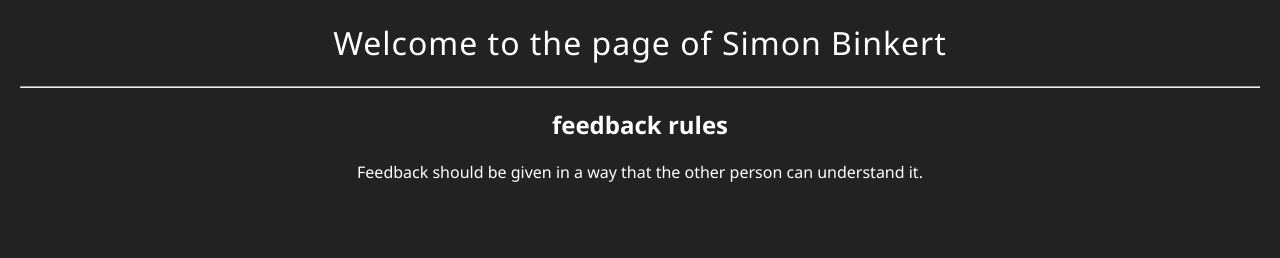
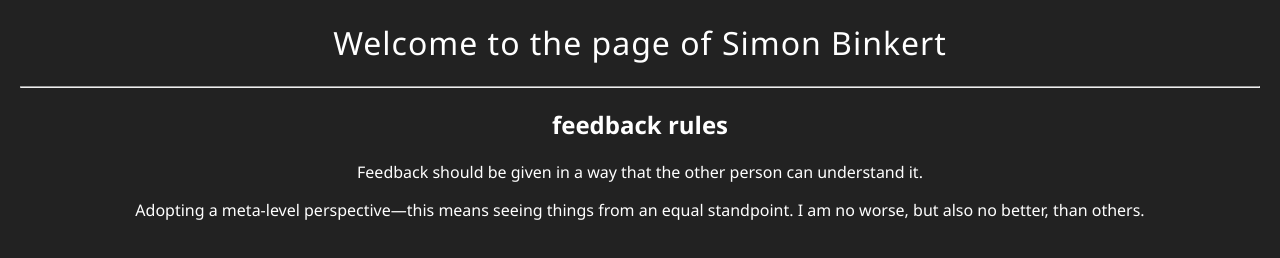
Before and after one commit to seimischleimi/seimischleimi.github.io, a plain HTML site: page index.html in a window 1280 px wide. Drawn offline with Linux system fonts and the light colour scheme.

Commit message:
Add meta-level perspective to feedback rules
Added a paragraph about adopting a meta-level perspective in feedback.

```diff
--- a/index.html
+++ b/index.html
@@ -25,6 +25,8 @@
 <h2>feedback rules</h2>
 
 <p>Feedback should be given in a way that the other person can understand it.</p>
+<p>Adopting a meta-level perspective—this means seeing things from an equal standpoint. I am no worse, but also no better, than others.</p>
+
 
 </body>
 </html>
```
